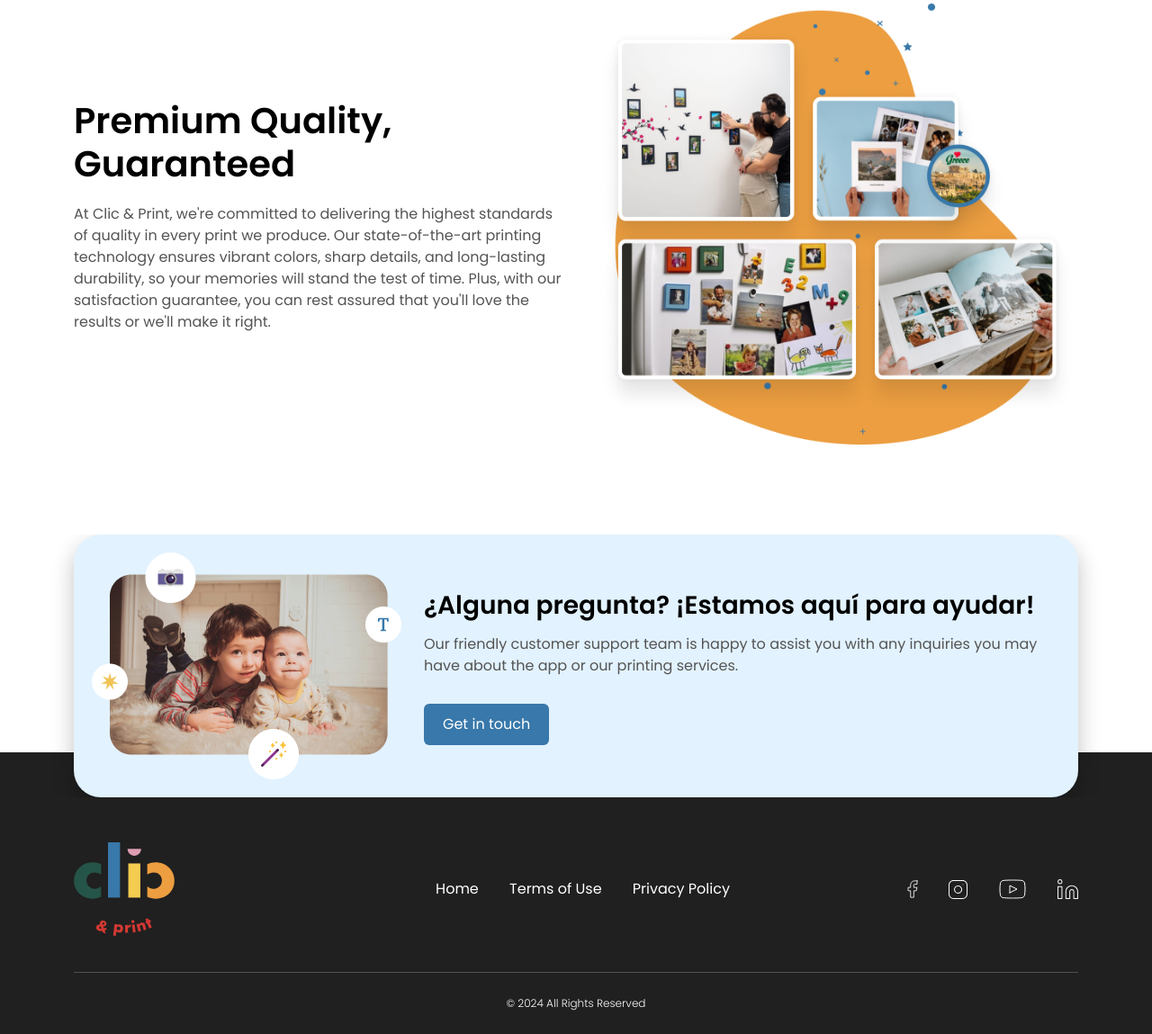
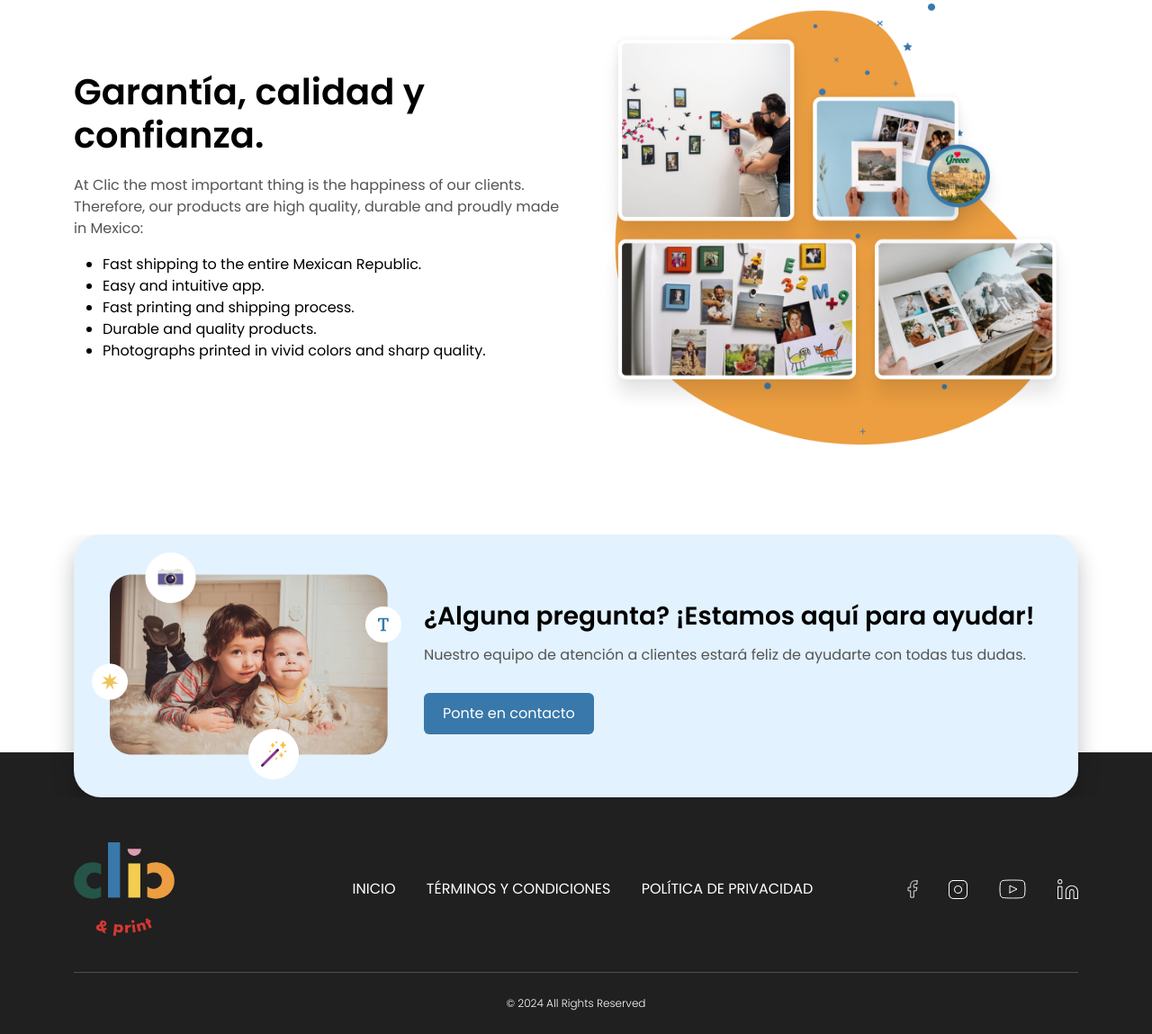
Before and after one commit to Akashspace1/Akashspace1.github.io, a plain HTML site: page clicandprint/index.html in a window 1280 px wide. Shown: the part 2426-3575 px from the top of the page at 90% size. Drawn offline with nearby package versions, Linux system fonts and the light colour scheme.

Commit message:
Update index.html
Text

```diff
--- a/clicandprint/index.html
+++ b/clicandprint/index.html
@@ -170,9 +170,15 @@ Lo más importante en Clic es la calidad, la facilidad de creación y el diseño
     <div class="container">
         <div class="row align-items-center">
             <div class="col-lg-6 order-mobile-2" data-aos="fade-right" data-aos-offset="50" data-aos-easing="ease-in-sine">
-                <h2>Premium Quality,
-                    Guaranteed</h2>
-                <p>At Clic & Print, we're committed to delivering the highest standards of quality in every print we produce. Our state-of-the-art printing technology ensures vibrant colors, sharp details, and long-lasting durability, so your memories will stand the test of time. Plus, with our satisfaction guarantee, you can rest assured that you'll love the results or we'll make it right.</p>
+                <h2>Garantía, calidad y confianza.</h2>
+                <p>At Clic the most important thing is the happiness of our clients. Therefore, our products are high quality, durable and proudly made in Mexico:</p>
+<ul>
+  <li>Fast shipping to the entire Mexican Republic.</li>
+  <li>Easy and intuitive app.</li>
+  <li>Fast printing and shipping process.</li>
+  <li>Durable and quality products.</li>
+  <li>Photographs printed in vivid colors and sharp quality.</li>
+</ul>
             </div>
             <div class="col-lg-6 order-mobile-1" data-aos="fade-left" data-aos-offset="50" data-aos-easing="ease-in-sine">
                 <img src="images/Right.png" width="628" height="565" />
@@ -191,8 +197,8 @@ Lo más importante en Clic es la calidad, la facilidad de creación y el diseño
             </div>
             <div class="right-part">
                 <div class="cta-title">¿Alguna pregunta? ¡Estamos aquí para ayudar!</div>
-                <div class="cta-description">Our friendly customer support team is happy to assist you with any inquiries you may have about the app or our printing services.</div>
-                <a target="_blank" href="https://mail.google.com/mail/?view=cm&amp;to=maria@clicandprint.mx" class="btn">Get in touch</a>
+                <div class="cta-description">Nuestro equipo de atención a clientes estará feliz de ayudarte con todas tus dudas.</div>
+                <a target="_blank" href="https://mail.google.com/mail/?view=cm&amp;to=maria@clicandprint.mx" class="btn">Ponte en contacto</a>
             </div>
         </div>
     </div>
@@ -209,9 +215,9 @@ Lo más importante en Clic es la calidad, la facilidad de creación y el diseño
                 </div>
                 <div class="col-lg-6">
                     <ul class="footer-menu">
-                        <li><a href="index.html">Home</a></li>
-                        <li><a href="terms-and-conditions.html">Terms of Use</a></li>
-                        <li><a href="privacy-policy.html">Privacy Policy</a></li>
+                        <li><a href="index.html">INICIO</a></li>
+                        <li><a href="terms-and-conditions.html">TÉRMINOS Y CONDICIONES</a></li>
+                        <li><a href="privacy-policy.html">POLÍTICA DE PRIVACIDAD</a></li>
                     </ul>
                 </div>
                 <div class="col-lg-3">
```
Lines whose indentation alone changed are shown as unchanged.
